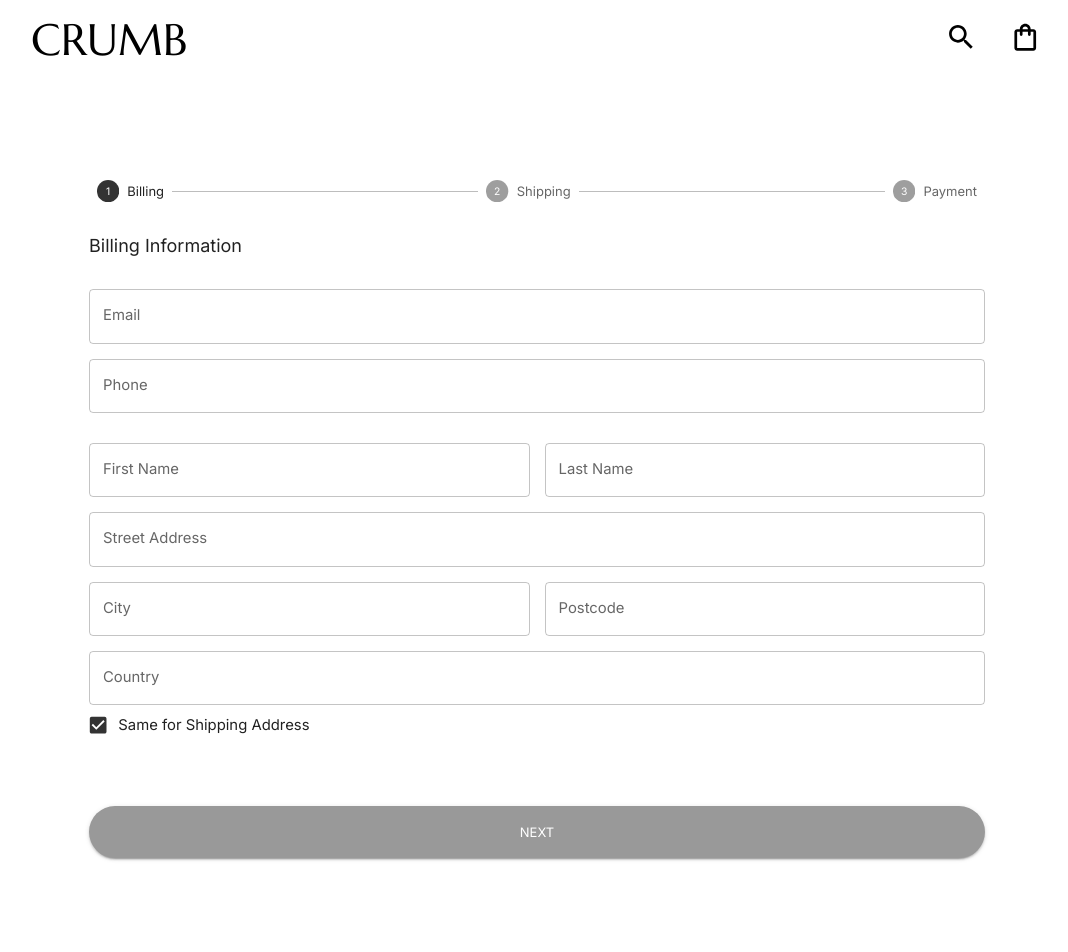
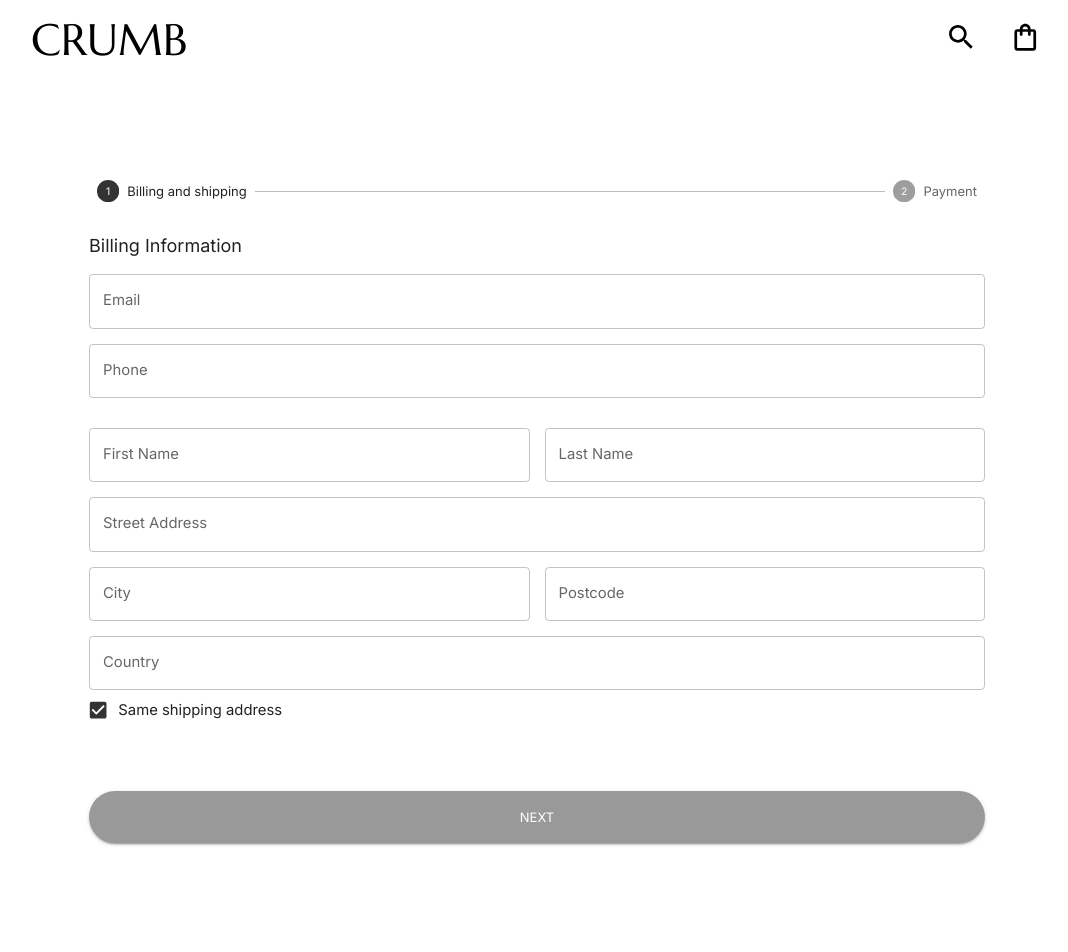
Before and after one commit to shirley-park/crumb, a React (Create React App) app in the folder client/: page /checkout in a window 1280 px wide. Shown: the top 952 px of the page, without its empty margins (103-1171 px from the left). Built offline with nearby package versions, Linux system fonts and the light colour scheme.

Commit message:
copy over billing address if same shipping address is ticked

```diff
--- a/client/src/scenes/checkout/BillingInfo.jsx
+++ b/client/src/scenes/checkout/BillingInfo.jsx
@@ -21,8 +21,8 @@ const BillingInfo = ({
         <Typography sx={{ mb: '15px' }} fontSize="18px">
           Billing Information
         </Typography>
-        <Box m="30px 0">
-          <Box>
+
+        {/* <Box> */}
         <TextField
           fullWidth
           type="text"
@@ -47,8 +47,8 @@ const BillingInfo = ({
           helperText={touched.phone && errors.phone}
           sx={{ gridColumn: 'span 4' }}
         />
-          </Box>
-        </Box>
+        {/* </Box> */}
+
         <AddressForm
           type="billingAddress"
           values={values.billingAddress}
@@ -64,7 +64,7 @@ const BillingInfo = ({
           control={
             <Checkbox
               defaultChecked
-              values={values.shippingAddress.isSameAddress}
+              value={values.shippingAddress.isSameAddress}
               onChange={() =>
                 setFieldValue(
                   'shippingAddress.isSameAddress',
@@ -73,7 +73,7 @@ const BillingInfo = ({
               }
             />
           }
-          label="Same for Shipping Address"
+          label="Same shipping address"
         />
       </Box>
 
--- a/client/src/scenes/checkout/Checkout.jsx
+++ b/client/src/scenes/checkout/Checkout.jsx
@@ -5,9 +5,12 @@ import { useState } from 'react'
 import * as yup from 'yup'
 import { shades } from '../../theme'
 import BillingInfo from './BillingInfo'
-import ShippingInfo from './ShippingInfo'
+import PaymentStep from './PaymentStep'
 
 const initialValues = {
+  email: '',
+  phone: '',
+
   billingAddress: {
     firstName: '',
     lastName: '',
@@ -25,12 +28,14 @@ const initialValues = {
     postcode: '',
     country: '',
   },
-  email: '',
-  phone: '',
+  // email: '',
+  // phone: '',
 }
 
 const checkoutSchema = [
   yup.object().shape({
+    email: yup.string().required('required'),
+    phone: yup.string().required('required'),
     billingAddress: yup.object().shape({
       firstName: yup.string().required('required'),
       lastName: yup.string().required('required'),
@@ -41,12 +46,30 @@ const checkoutSchema = [
     }),
     shippingAddress: yup.object().shape({
       isSameAddress: yup.boolean(),
-      firstName: yup.string().required('required'),
-      lastName: yup.string().required('required'),
-      streetAddress: yup.string().required('required'),
-      city: yup.string().required('required'),
-      postcode: yup.string().required('required'),
-      country: yup.string().required('required'),
+      firstName: yup.string().when('isSameAddress', {
+        is: false,
+        then: () => yup.string().required('required'),
+      }),
+      lastName: yup.string().when('isSameAddress', {
+        is: false,
+        then: () => yup.string().required('required'),
+      }),
+      streetAddress: yup.string().when('isSameAddress', {
+        is: false,
+        then: () => yup.string().required('required'),
+      }),
+      city: yup.string().when('isSameAddress', {
+        is: false,
+        then: () => yup.string().required('required'),
+      }),
+      postcode: yup.string().when('isSameAddress', {
+        is: false,
+        then: () => yup.string().required('required'),
+      }),
+      country: yup.string().when('isSameAddress', {
+        is: false,
+        then: () => yup.string().required('required'),
+      }),
     }),
   }),
   yup.object().shape({
@@ -58,24 +81,21 @@ const checkoutSchema = [
 const Checkout = () => {
   const [activeStep, setActiveStep] = useState(0)
   const cart = useSelector((state) => state.cart.cart)
-  const isFirstStep = activeStep === 0
-  const isSecondStep = activeStep === 1
-  const isThirdStep = activeStep === 2
-
-  console.log(cart)
-  console.log(isThirdStep)
+  const stepOne = activeStep === 0
+  const stepTwo = activeStep === 1
 
   const handleFormSubmit = async (values, actions) => {
     setActiveStep(activeStep + 1)
 
-    if (isFirstStep && values.shippingAddress.isSameAddress) {
+    // if the shippingAddress is the same, copy over billing address
+    if (stepOne && values.shippingAddress.isSameAddress) {
       actions.setFieldValue('shippingAddress', {
         ...values.billingAddress,
         isSameAddress: true,
       })
     }
 
-    if (isSecondStep) {
+    if (stepTwo) {
       makePayment(values)
     }
 
@@ -89,10 +109,7 @@ const Checkout = () => {
       {/* CHECKOUT STEPS */}
       <Stepper activeStep={activeStep}>
         <Step>
-          <StepLabel>Billing</StepLabel>
-        </Step>
-        <Step>
-          <StepLabel>Shipping</StepLabel>
+          <StepLabel>Billing and shipping</StepLabel>
         </Step>
         <Step>
           <StepLabel>Payment</StepLabel>
@@ -115,7 +132,7 @@ const Checkout = () => {
             setFieldValue,
           }) => (
             <form onSubmit={handleSubmit}>
-              {isFirstStep && (
+              {stepOne && (
                 <BillingInfo
                   values={values}
                   errors={errors}
@@ -126,8 +143,8 @@ const Checkout = () => {
                 />
               )}
 
-              {isSecondStep && (
-                <ShippingInfo
+              {stepTwo && (
+                <PaymentStep
                   values={values}
                   errors={errors}
                   touched={touched}
@@ -137,8 +154,8 @@ const Checkout = () => {
                 />
               )}
 
-              <Box display="flex" justifyContent="space-between" gap="50px">
-                {!isFirstStep && (
+              <Box display="flex" justifyContent="space-between" gap="60px">
+                {stepTwo && (
                   <Button
                     fullWidth
                     variant="contained"
@@ -171,7 +188,7 @@ const Checkout = () => {
                     },
                   }}
                 >
-                  {!isSecondStep ? 'Next' : 'Place Order'}
+                  {!stepTwo ? 'Next' : 'Confirm'}
                 </Button>
               </Box>
             </form>
--- /dev/null
+++ b/client/src/scenes/checkout/PaymentStep.jsx
@@ -0,0 +1,7 @@
+import { Box, Typography } from '@mui/material'
+
+const PaymentStep = ({ values, touched, errors, handleBlue, handleChange }) => {
+  return <div>WOOOHO</div>
+}
+
+export default PaymentStep
--- a/client/src/scenes/global/ShoppingCart.jsx
+++ b/client/src/scenes/global/ShoppingCart.jsx
@@ -64,7 +64,7 @@ const ShoppingCart = () => {
           {/* shopping bag list */}
           <Box>
             {cart.map((item) => (
-              <Box key={item.attributes.id}>
+              <Box key={`${item.attributes.id} - ${item.attributes.name}`}>
                 <FlexBox p="15px 0">
                   <Box flex="1 1 40%">
                     <img
```
Lines whose indentation alone changed are shown as unchanged.
